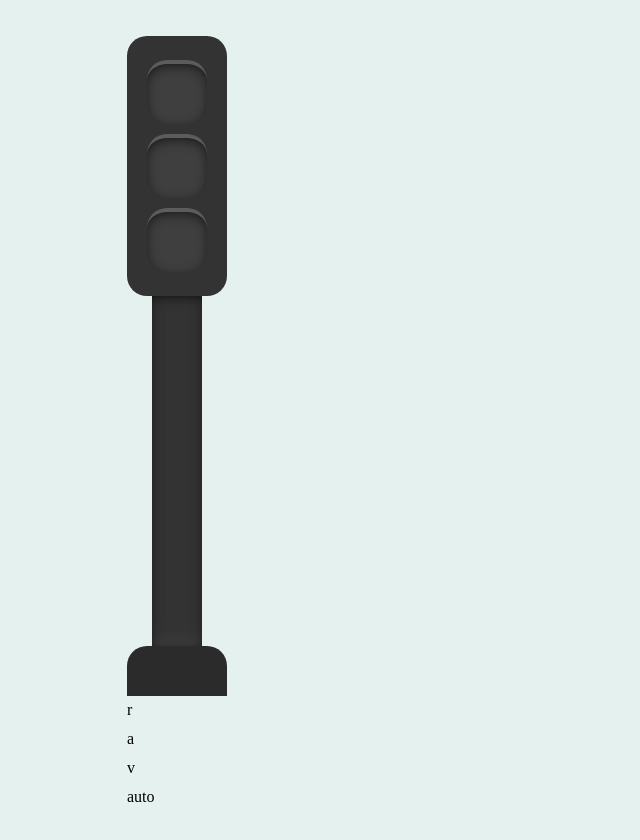
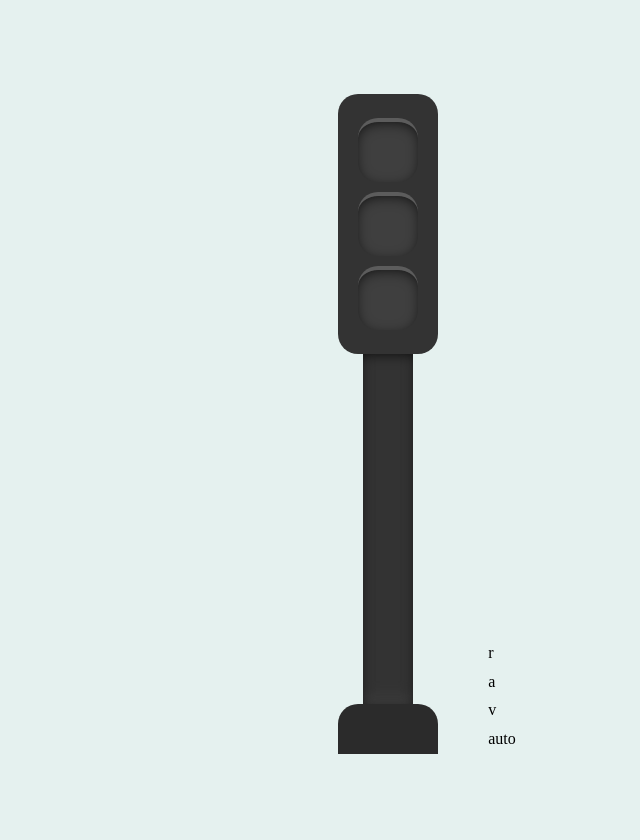
Before and after one commit to devpullcode/dpc-traffic-light, a website: page index.html in a window 1280 px wide. Shown: the whole page, without its empty margins (213-853 px from the left). Drawn offline with nearby package versions, Linux system fonts and the light colour scheme; files that its build step writes are made by us from their sources.

Commit message:
style (wrapper.scss): 🎨 Update wrapper styles with flexbox alignment and gap

```diff
--- a/src/scss/layout/_wrapper.scss
+++ b/src/scss/layout/_wrapper.scss
@@ -1,4 +1,7 @@
 .wrapper {
   width: 600px;
-  background-color: #e5f1ef;
+  display: flex;
+  justify-content: center;
+  align-items: flex-end;
+  gap: 3.125rem;
 }
```
